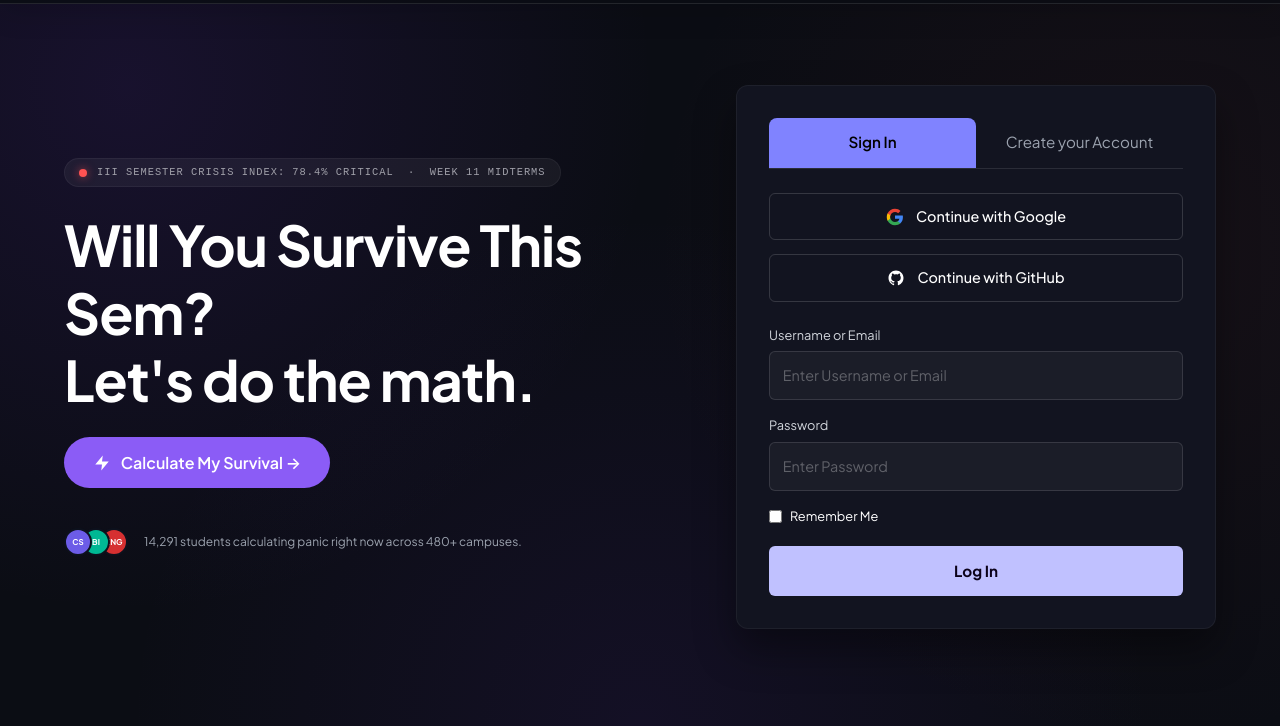
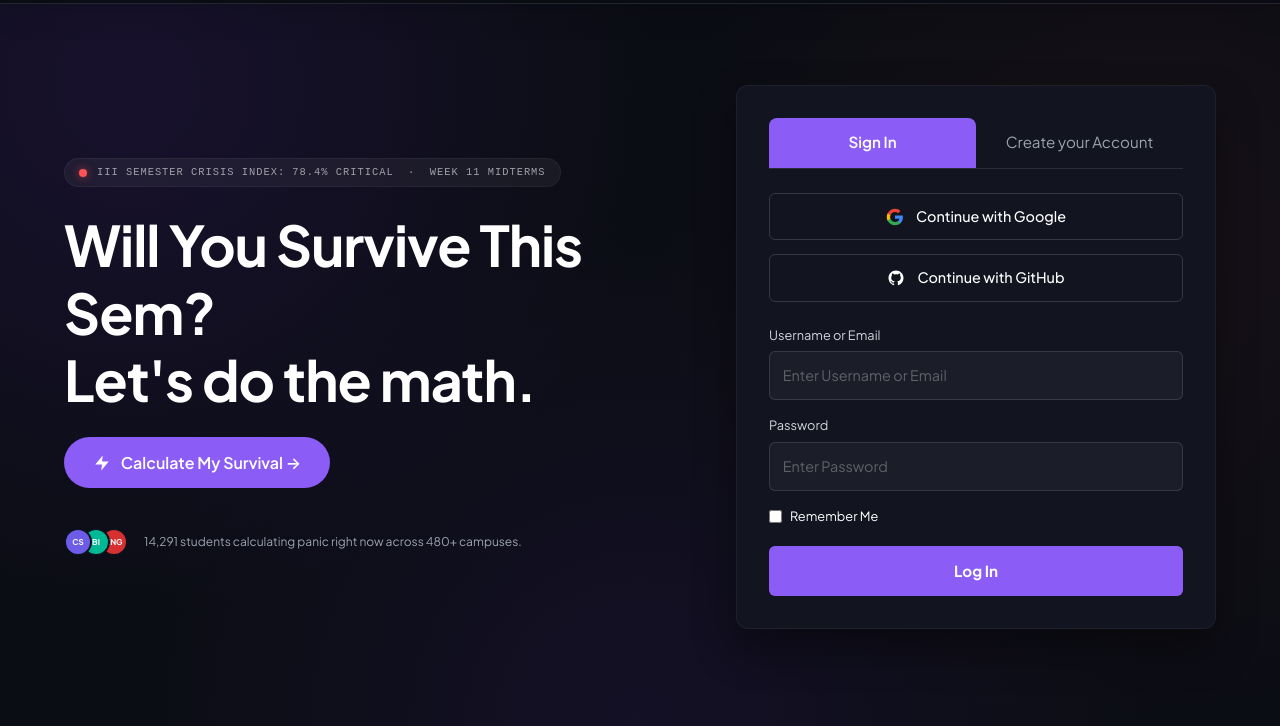
Before and after one commit to AchalTyagi/UniVista, a website: page pages/index.html in a window 1280 px wide. Shown: the part 74-800 px from the top of the page. Drawn offline with Linux system fonts and the light colour scheme.

Commit message:
fixed index.html colours

```diff
--- a/styles/index.css
+++ b/styles/index.css
@@ -217,8 +217,8 @@ main {
 }
 
 .tab-btn.active {
-    background-color: #8083ff;
-    color: #000000;
+    background-color: #8b5cf6;
+    color: #ffffff;
     font-weight: 600;
     border-radius: 8px 8px 0 0;
 }
@@ -331,8 +331,8 @@ main {
 
 .submit-button {
     width: 100%;
-    background-color: #c0c1ff;
-    color: #0b021a;
+    background-color: #8b5cf6;
+    color: #ffffff;
     border: none;
     padding: 0.85rem;
     font-weight: 700;
--- a/styles/mainpage_styles.css
+++ b/styles/mainpage_styles.css
@@ -217,7 +217,7 @@ main {
 }
 
 .tab-btn.active {
-    background-color: #8b5cf6;
+    background-color: #8083ff;
     color: #000000;
     font-weight: 600;
     border-radius: 8px 8px 0 0;
@@ -331,7 +331,7 @@ main {
 
 .submit-button {
     width: 100%;
-    background-color: #8b5cf6;
+    background-color: #c0c1ff;
     color: #0b021a;
     border: none;
     padding: 0.85rem;
```
